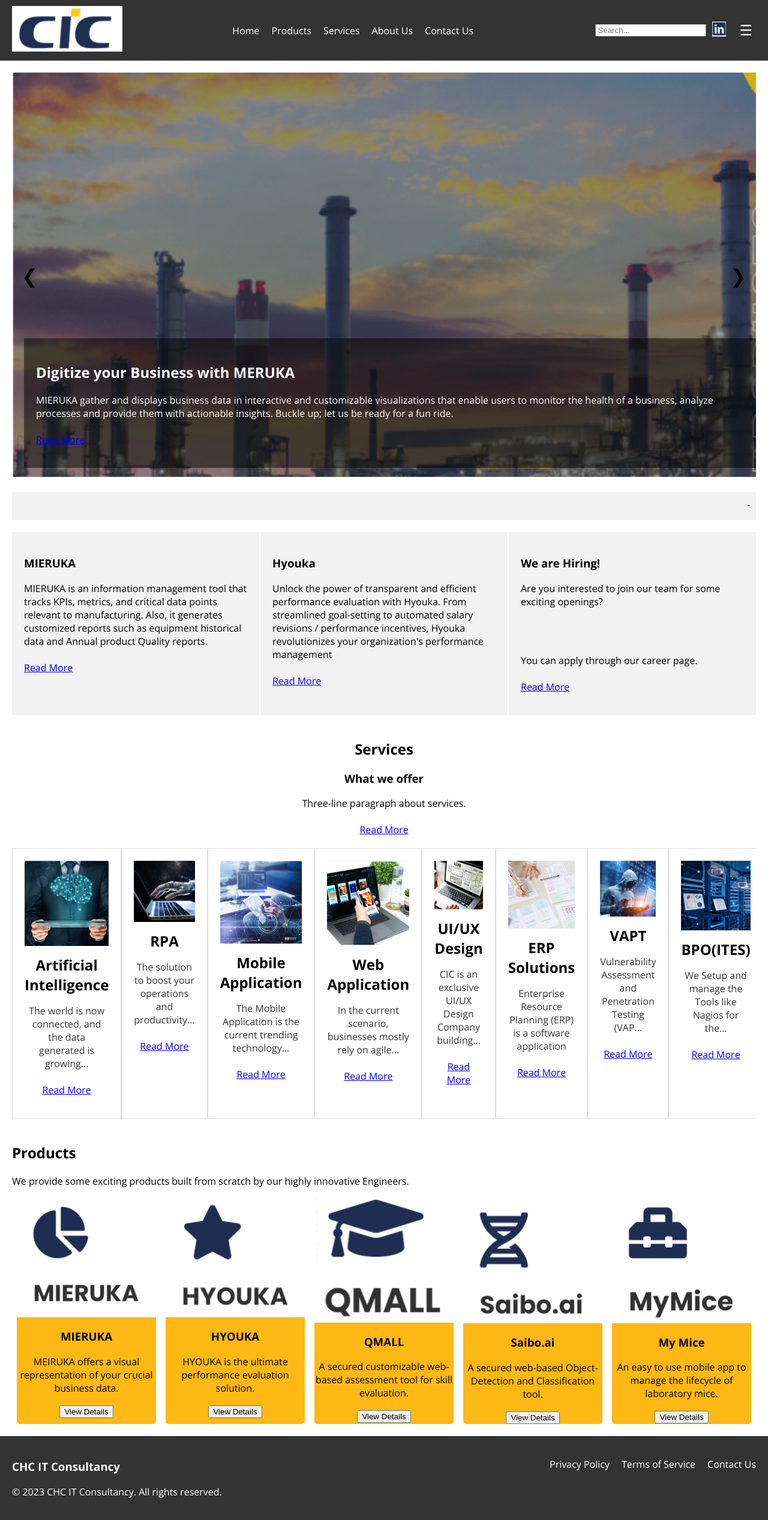
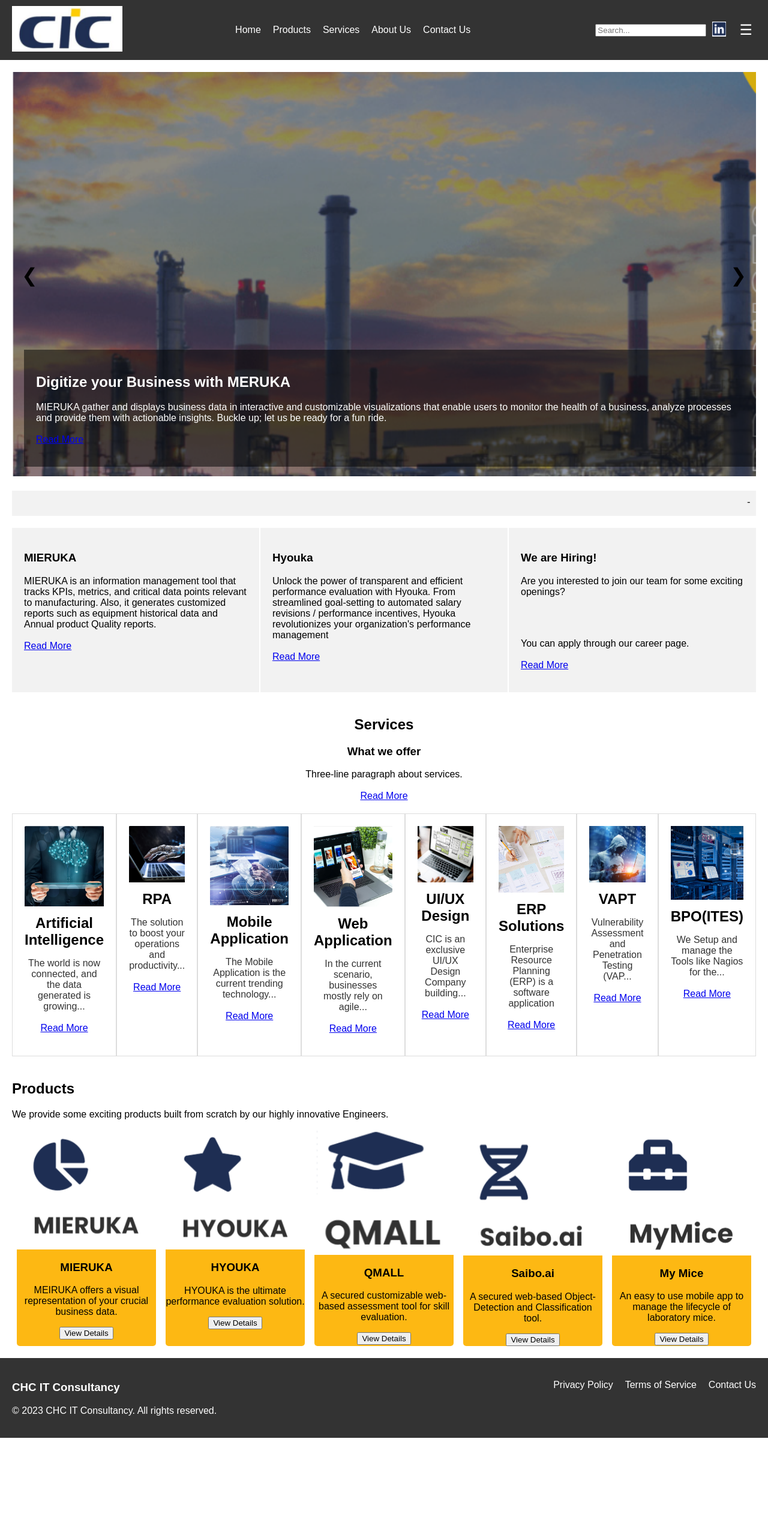
Before and after one commit to juzzvarshi7/CIC_WEB, a PHP site: page / in a window 1280 px wide. Shown: the whole page at 60% size. After the commit the page ends 2397 px from the top, so only its background shows below. Run offline with PHP 8.4, Linux system fonts and the light colour scheme.

Commit message:
Update styles.css

```diff
--- a/styles.css
+++ b/styles.css
@@ -1,6 +1,6 @@
 /* General Styles */
 body {
-    font-family: 'Open Sans', sans-serif;
+    font-family: 'Poppins', sans-serif;
     margin: 0;
     padding: 0;
 }
```
